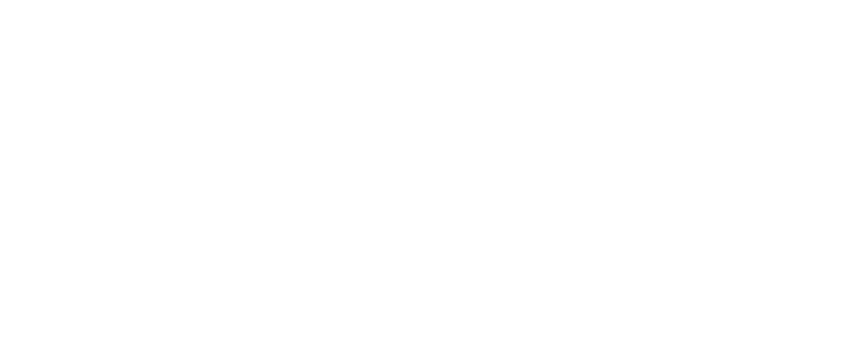
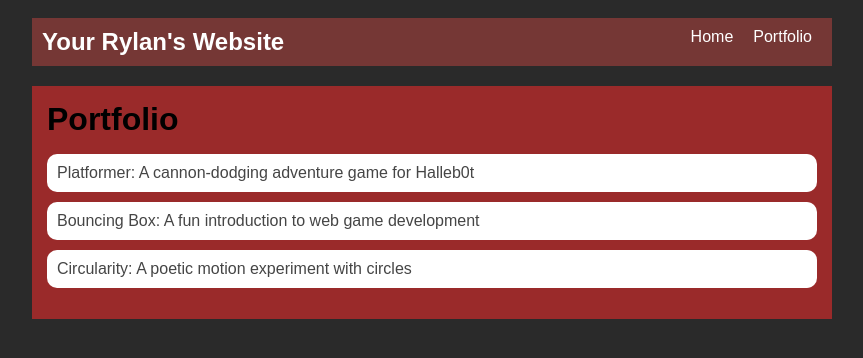
Before and after one commit to madere611/madere611.github.io, a plain HTML site: page portfolio.html in a window 1280 px wide. Shown: the whole page, without its empty margins (208-1071 px from the left). Drawn offline with Linux system fonts and the light colour scheme.

Commit message:
portfolio css and html

```diff
--- a/portfolio.html
+++ b/portfolio.html
@@ -0,0 +1,41 @@
+<!DOCTYPE html>
+<html>
+  <head>
+    <title>Rylans website</title>
+    <link rel="stylesheet" href="style.css" />
+  </head>
+
+  <body>
+    <!-- All content goes here -->
+    <div id="all-contents">
+        <nav>
+     <h1>Your Rylan's Website</h1>
+     <ul id="nav-ul">
+        <li class="nav-li">
+          <a href="index.html">Home</a>
+        </li>
+        <li class="nav-li">
+          <a href="portfolio.html">Portfolio</a>
+        </li>
+      </ul>
+        </nav>
+
+        <main>
+            <div class="content">
+                <h1>Portfolio</h1>
+                <ul id="portfolio">
+                    <li>
+                        <a href="fsd-projects/platformer/">Platformer: A cannon-dodging adventure game for Halleb0t</a>
+                      </li>
+                      <li>
+                        <a href="fsd-projects/bouncing-box/">Bouncing Box: A fun introduction to web game development</a>
+                      </li>
+                      <li>
+                        <a href="fsd-projects/circularity/">Circularity: A poetic motion experiment with circles</a>
+                      </li>
+                </ul>
+             </div>
+        </main>
+    </div>
+  </body>
+</html>
--- a/style.css
+++ b/style.css
@@ -85,5 +85,30 @@ body {
   }
 
   a {
-    color: #733635
+    color: white;
   }
+  /* Portfolio styles */
+.content h1 {
+    color: black;
+  }
+
+  #portfolio {
+    list-style-type: none;
+    padding-left: 0;
+  }
+
+  #portfolio li {
+    background: #fff;
+    padding: 10px;
+    border-radius: 10px;
+    margin-bottom: 10px;
+  }
+
+  #portfolio li:hover {
+    background: #eee;
+  }
+
+  #portfolio a {
+    text-decoration: none;
+    color: #454545;
+  }
```
